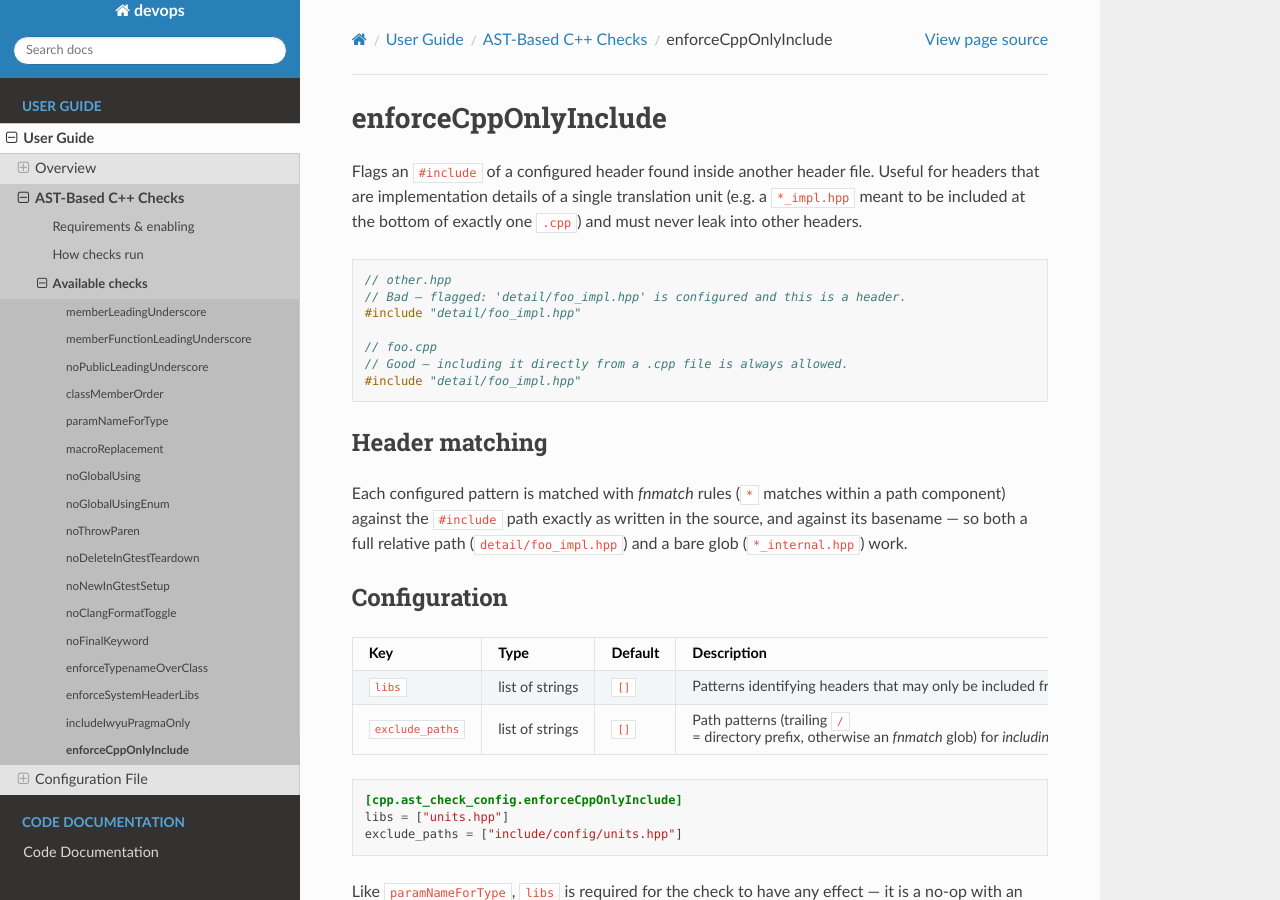
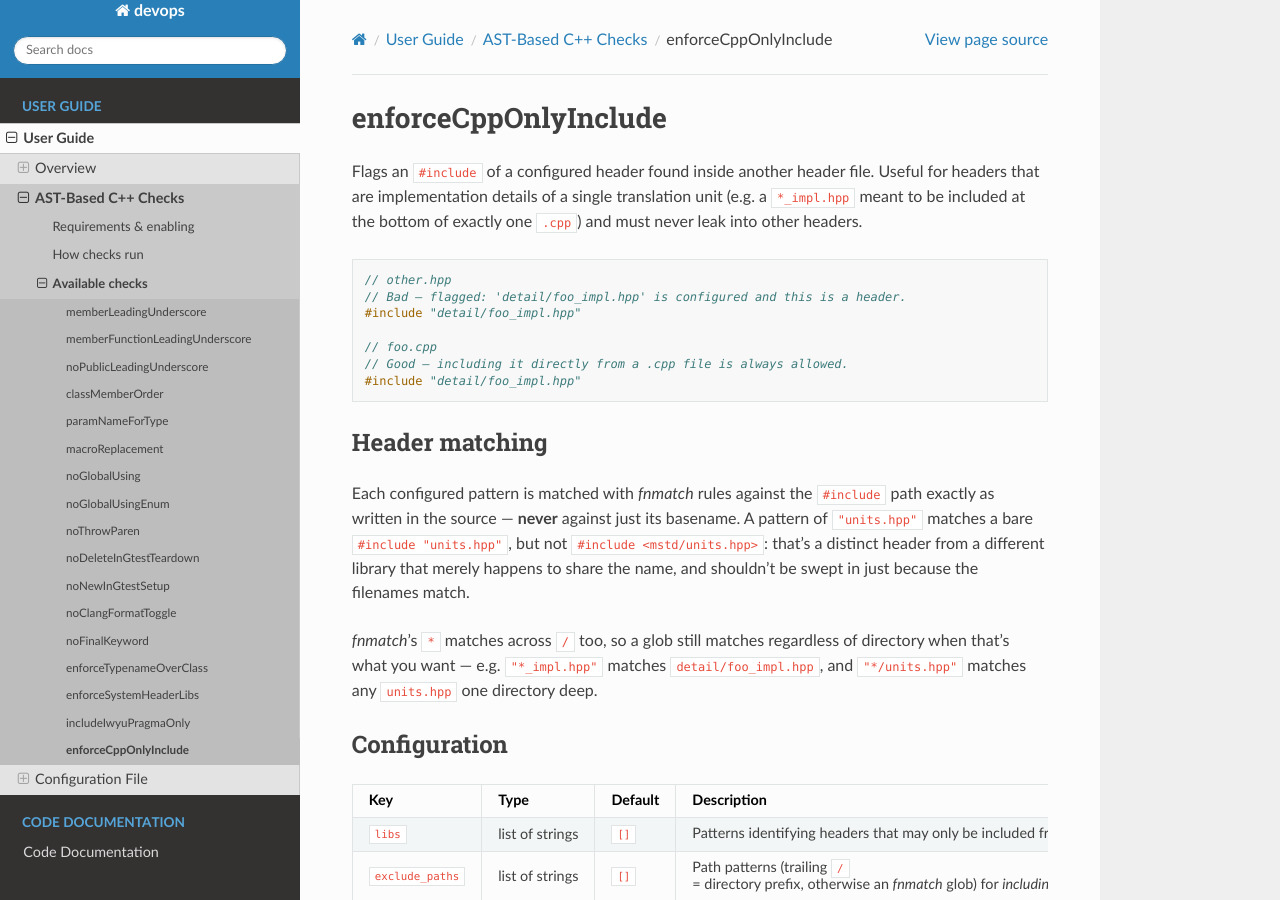
Before and after one commit to 97gamjak/devops, a Sphinx documentation site: the page built from docs/source/sections/ast_checks/enforce_cpp_only_include.rst, in a window 1280 px wide and 900 px high. Built offline with Sphinx 7.4.7 and the Read the Docs theme 3.1.0, drawn with Linux system fonts in a browser that asks for light colours.

```diff
--- a/docs/source/sections/ast_checks/enforce_cpp_only_include.rst
+++ b/docs/source/sections/ast_checks/enforce_cpp_only_include.rst
@@ -19,10 +19,17 @@
 Header matching
 ------------------
 
-Each configured pattern is matched with `fnmatch` rules (``*`` matches
-within a path component) against the ``#include`` path exactly as written
-in the source, and against its basename — so both a full relative path
-(``detail/foo_impl.hpp``) and a bare glob (``*_internal.hpp``) work.
+Each configured pattern is matched with `fnmatch` rules against the
+``#include`` path exactly as written in the source — **never** against
+just its basename. A pattern of ``"units.hpp"`` matches a bare
+``#include "units.hpp"``, but not ``#include <mstd/units.hpp>``: that's a
+distinct header from a different library that merely happens to share the
+name, and shouldn't be swept in just because the filenames match.
+
+`fnmatch`'s ``*`` matches across ``/`` too, so a glob still matches
+regardless of directory when that's what you want — e.g. ``"*_impl.hpp"``
+matches ``detail/foo_impl.hpp``, and ``"*/units.hpp"`` matches any
+``units.hpp`` one directory deep.
 
 Configuration
 --------------
```
Also changed, not shown: 2 other files.
